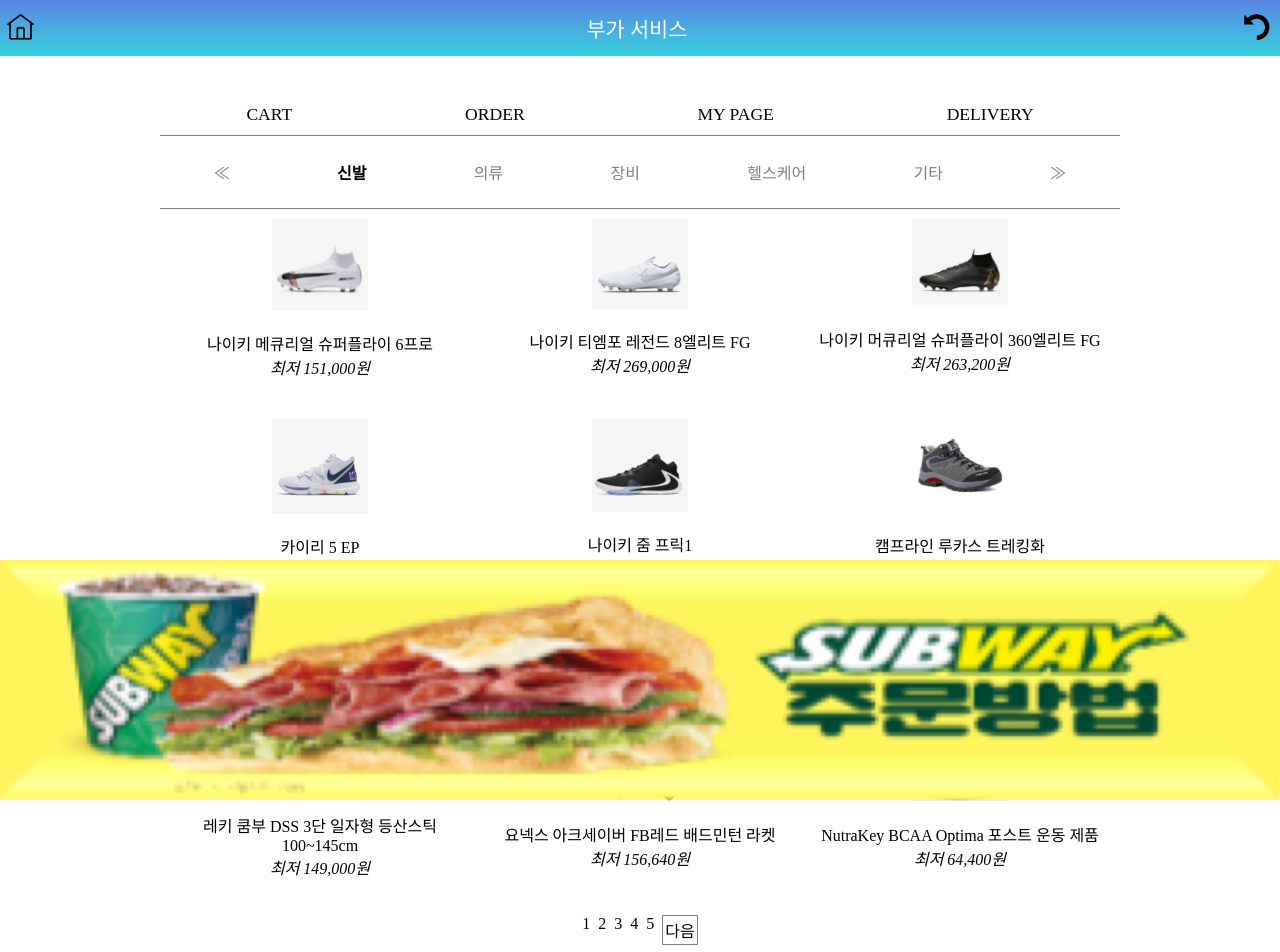
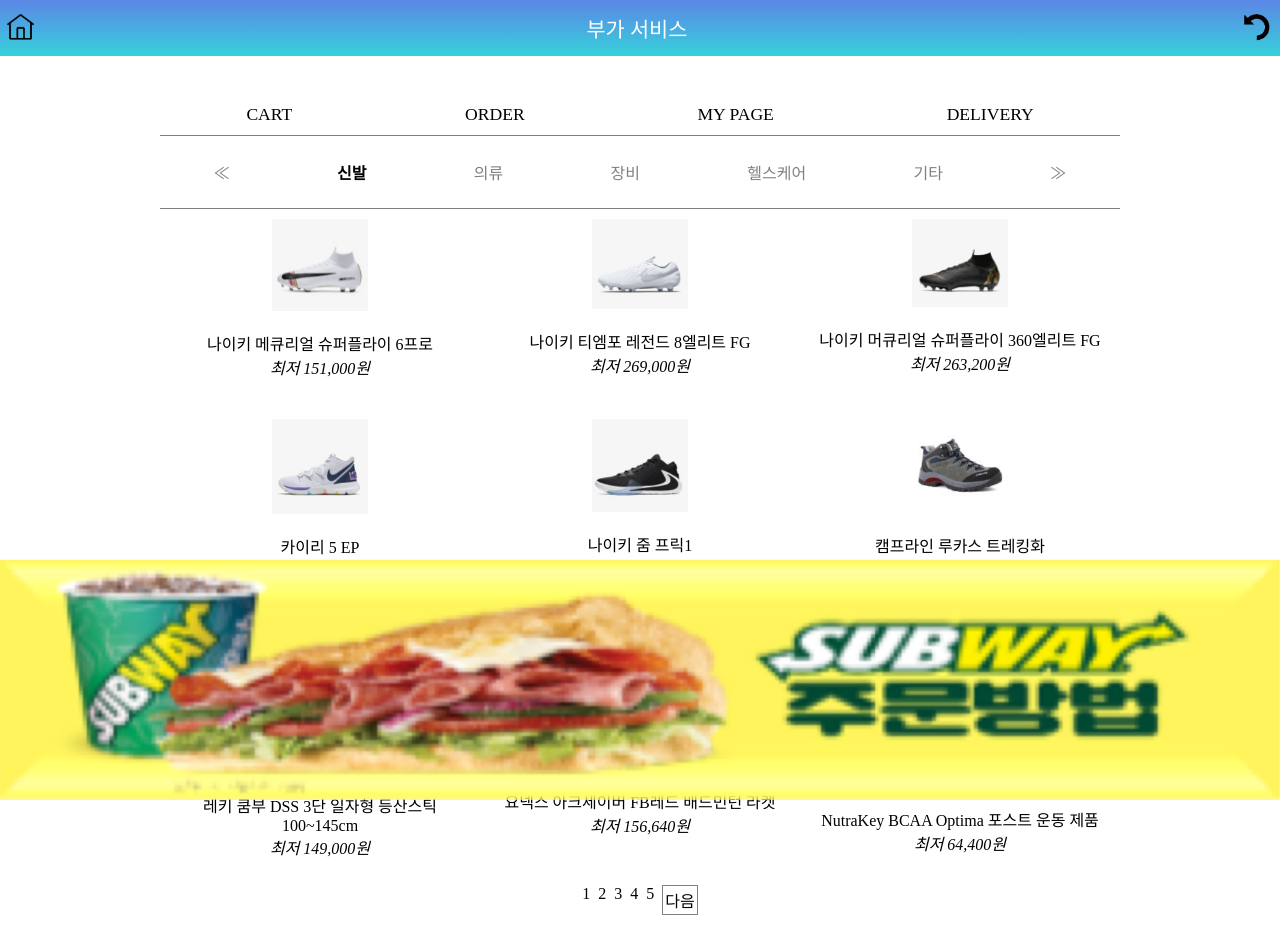
Before and after one commit to uhmseohun/everyone-meeting, a Vue app: page /#/service in a window 1280 px wide. Shown: the top 952 px of the page. Built offline with nearby package versions, Linux system fonts and the light colour scheme; what vue-swal would draw is missing.

Commit message:
fix: recommended product in service page

```diff
--- a/src/views/Service.vue
+++ b/src/views/Service.vue
@@ -204,7 +204,8 @@
 
     &-item {
       width: 30%;
-      margin: 25px 0;
+      height: 100%;
+      margin: 10px 0;
     }
   }
 
```
